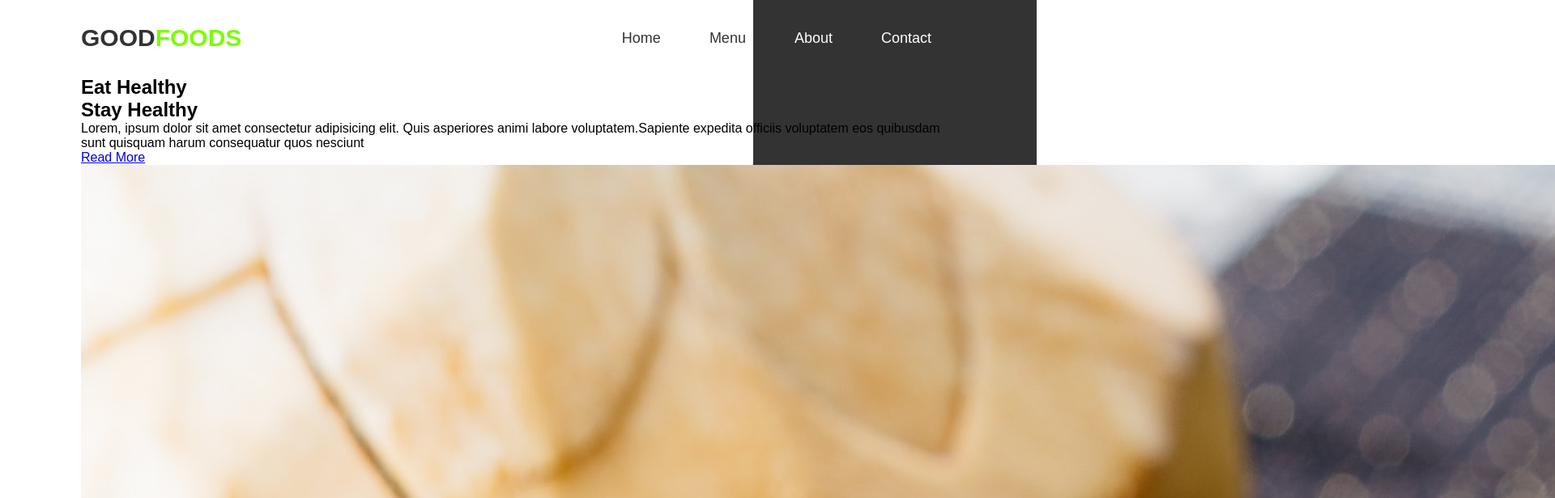
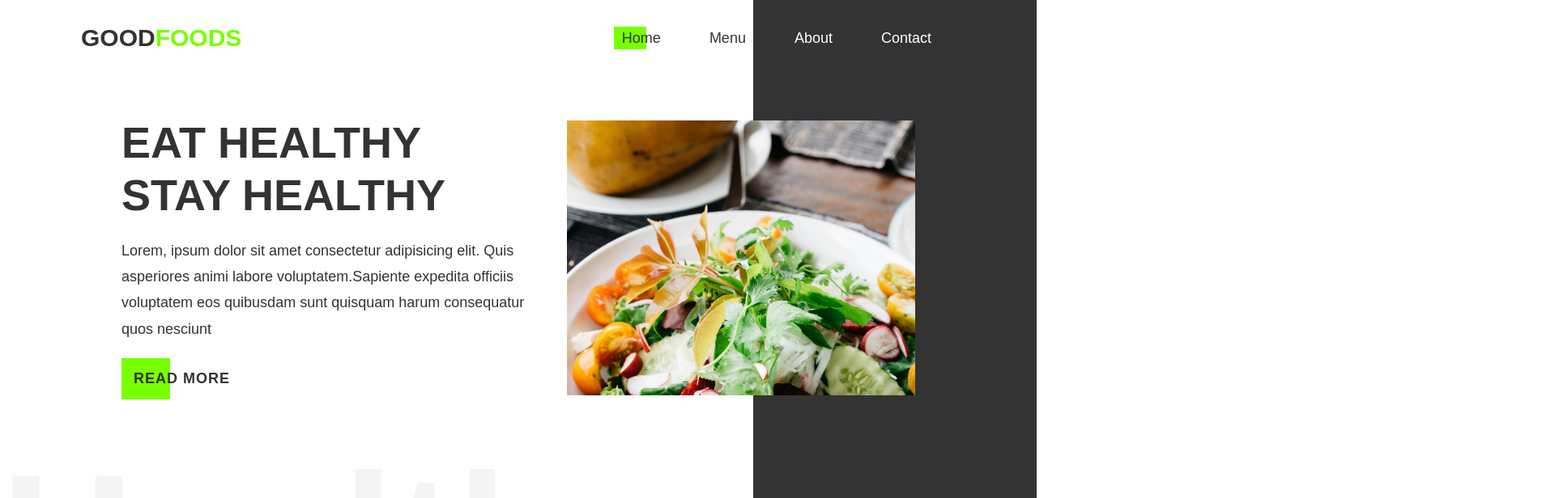
Before and after one commit to Mary8992/Responsive-Green-Food-website, a plain HTML site: page index.html in a window 1280 px wide. Shown: the top 616 px of the page at 81% size, 1920 px wide, since content can reach past the window. Drawn offline with Linux system fonts and the light colour scheme.

Commit message:
content styles added

```diff
--- a/style.css
+++ b/style.css
@@ -13,7 +13,7 @@
 
 /*black block*/
 .container::before {
-    content: '';
+    content: "";
     position: absolute;
     top: 0;
     right: 0;
@@ -25,7 +25,7 @@
 
 /*background text*/
 .container::after {
-    content: 'Healthy';
+    content: "Healthy";
     position: absolute;
     bottom: 0;
     left: 0;
@@ -75,7 +75,108 @@ header ul li a {
 }
 
 header ul li:nth-child(3) a,
-header ul li:nth-child(4) a
-{
+header ul li:nth-child(4) a {
     color: #fff;
 }
+
+header ul li a:before {
+    content: "";
+    position: absolute;
+    top: 0;
+    left: 0;
+    width: 0;
+    height: 100%;
+    background: #78ff00;
+    z-index: -1;
+    transition: 0.5s ease-in-out;
+    -webkit-transition: 0.5s ease-in-out;
+    -moz-transition: 0.5s ease-in-out;
+    -ms-transition: 0.5s ease-in-out;
+    -o-transition: 0.5s ease-in-out;
+}
+
+header ul li a:hover:before,
+header ul li a.active::before {
+    width: 40px;
+}
+
+.content {
+    display: flex;
+    justify-content: space-between;
+    align-items: center;
+    margin: 50px;
+}
+
+.content .bannerText {
+    position: relative;
+    max-width: 500px;
+    margin-right: 50px;
+}
+
+.content .bannerText h2 {
+    font-size: 54px;
+    text-transform: uppercase;
+    font-weight: 800;
+    line-height: 1.2em;
+    color: #333;
+}
+
+.content .bannerText p {
+    font-size: 18px;
+    color: #333;
+    line-height: 1.8em;
+    margin: 20px 0;
+}
+
+.content .bannerText a {
+    position: relative;
+    display: inline-block;
+    text-transform: uppercase;
+    font-weight: 700;
+    color: #333;
+    letter-spacing: 1px;
+    font-size: 18px;
+    text-decoration: none;
+    padding: 15px;
+}
+
+.content .bannerText a:before {
+    content: "";
+    position: absolute;
+    top: 0;
+    left: 0;
+    width: 60px;
+    height: 100%;
+    background: #78ff00;
+    z-index: -1;
+    transition: 0.5s ease-in-out;
+    -webkit-transition: 0.5s ease-in-out;
+    -moz-transition: 0.5s ease-in-out;
+    -ms-transition: 0.5s ease-in-out;
+    -o-transition: 0.5s ease-in-out;
+}
+
+.content .bannerText a:hover:before {
+    width: 100%;
+}
+
+.content .bannerImg {
+    position: relative;
+    width: 440px;
+    height: 340px;
+    background: #000;
+}
+
+.content .bannerImg img {
+    position: absolute;
+    top: 0;
+    left: 0;
+    width: 100%;
+    height: 100%;
+    object-fit: cover;
+    transition: 0.5s;
+    -webkit-transition: 0.5s;
+    -moz-transition: 0.5s;
+    -ms-transition: 0.5s;
+    -o-transition: 0.5s;
+}
```
